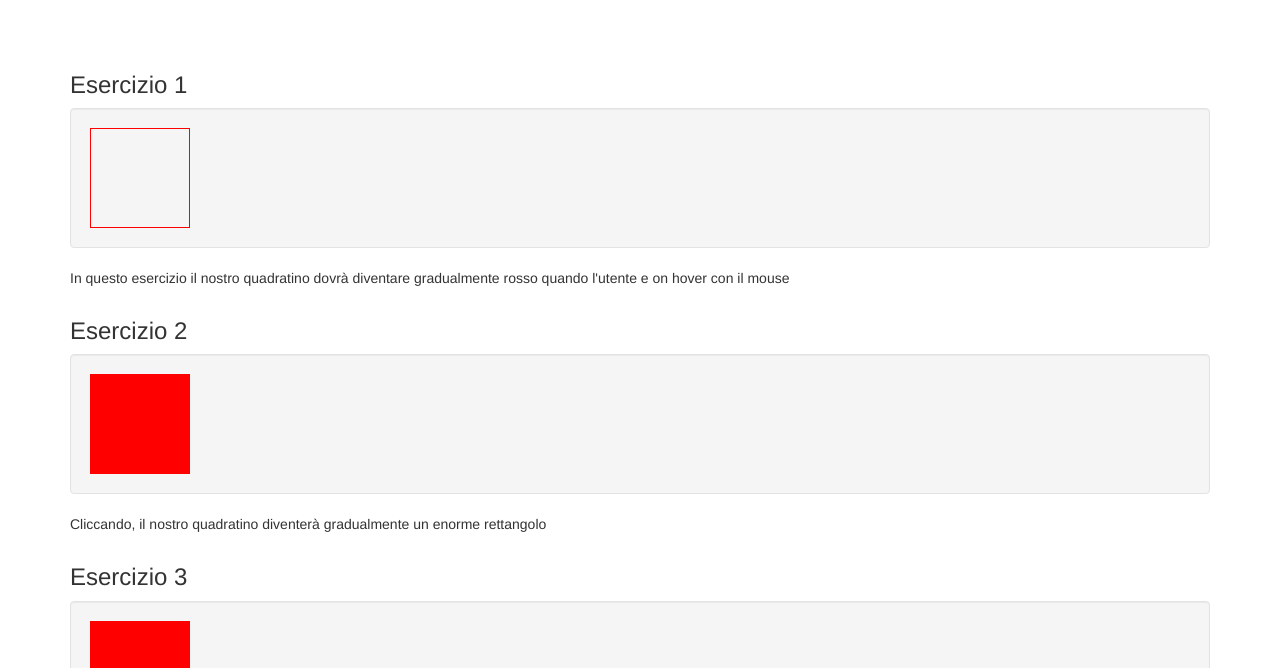
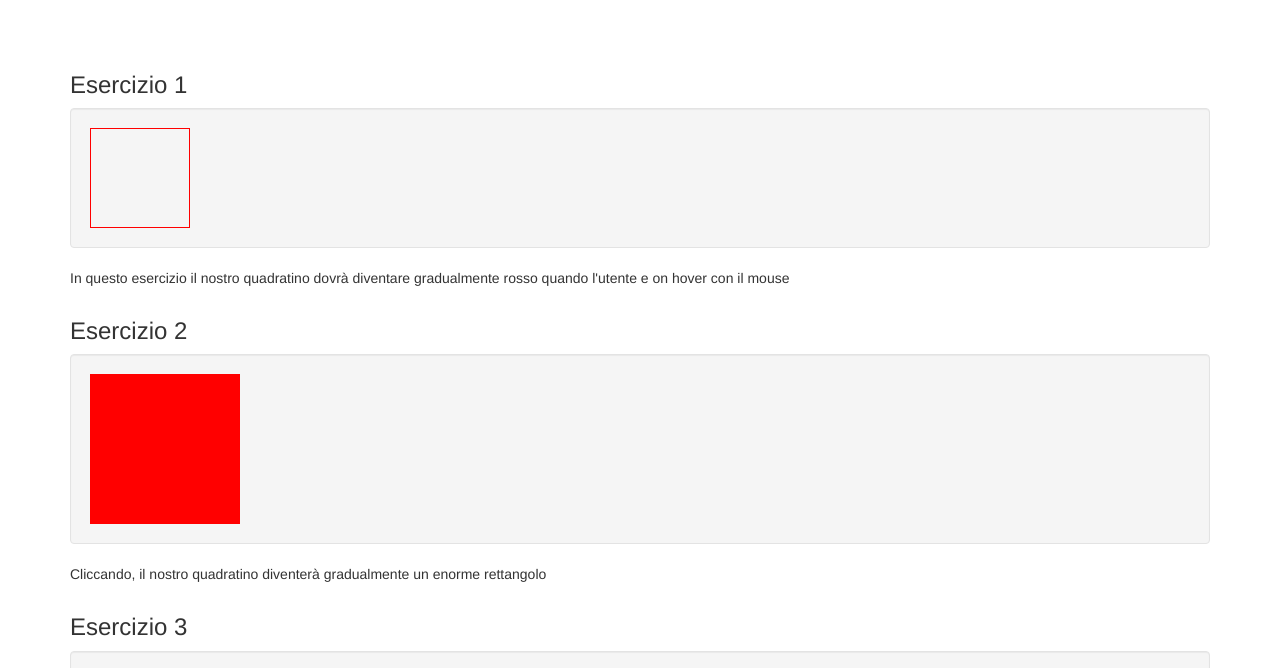
Before and after one commit to callagan70/html-css-animation-filter, a plain HTML site: page index.html in a window 1280 px wide. In both pictures the pointer is over the element 140 px from the left and 502 px from the top of the page. Shown: the part 78-746 px from the top of the page. Drawn offline with nearby package versions, Linux system fonts and the light colour scheme.

Commit message:
2 Esercizio OK

```diff
--- a/style.css
+++ b/style.css
@@ -7,8 +7,7 @@
     transition: background-color 5s;}
 
 .ex-1-square:hover{
-    background-color: red;
-}
+    background-color: red;}
 
 /* LINK Esercizio 2 */
 
@@ -16,7 +15,15 @@
     width: 100px;
     height: 100px;
     background: red;
-}
+    transition: width 3s, height 3s;}
+
+.ex-2-square:hover{
+    width: 150px;
+    height: 150px;}
+
+
+/* LINK Esercizio 3 */
+
 .ex-3-square {
     width: 100px;
     height: 100px;
```
